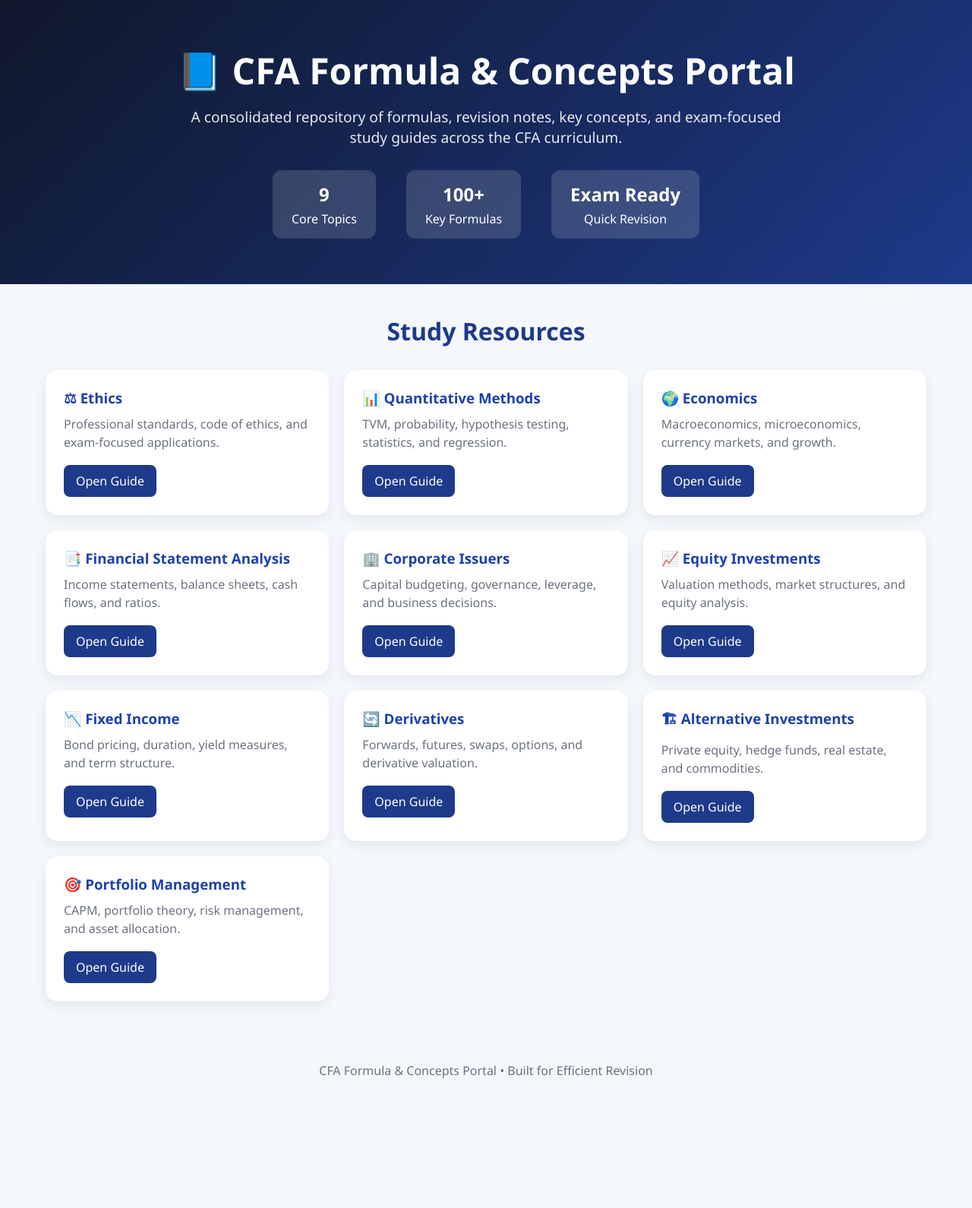
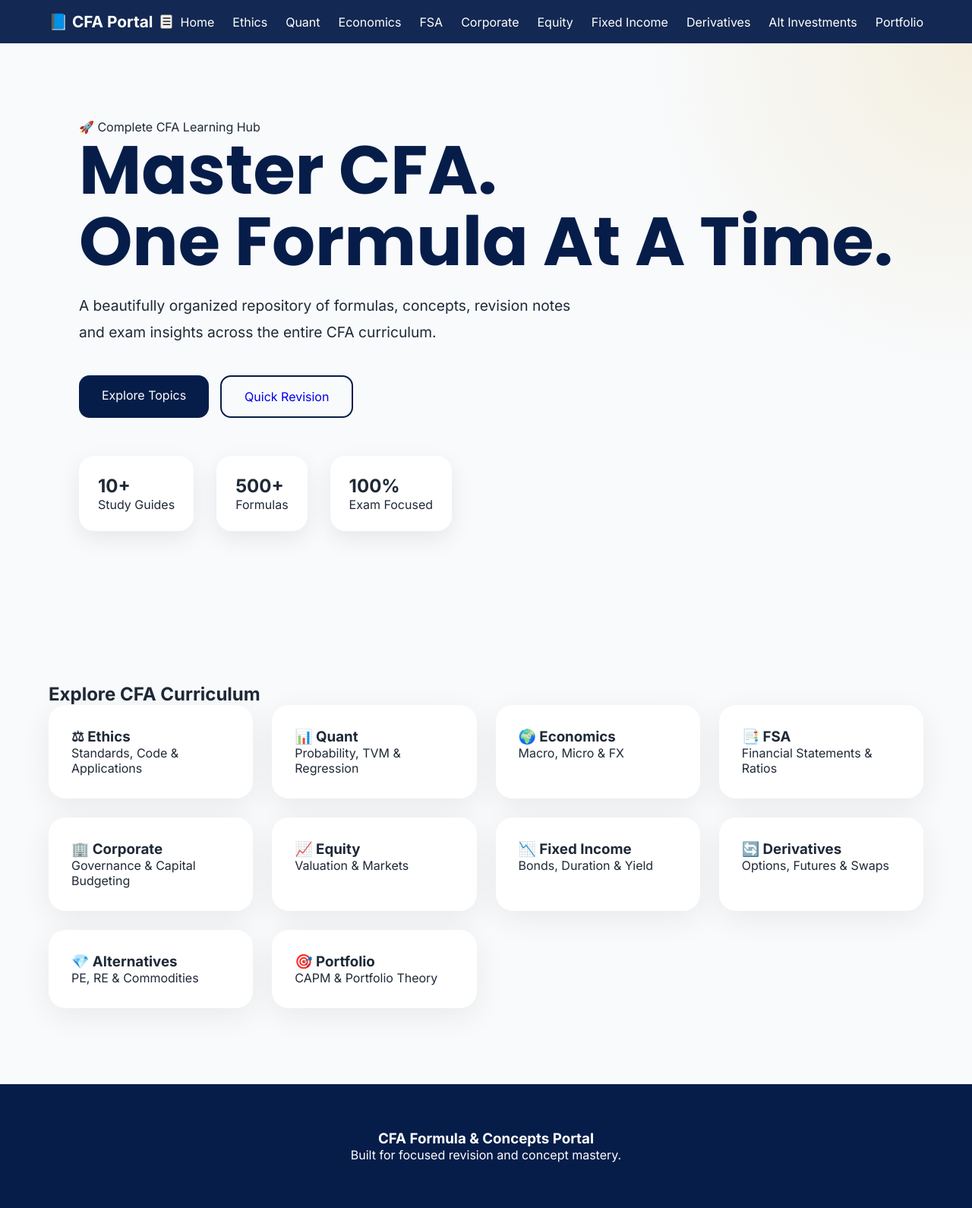
Before and after one commit to Manishkant2000/CFA-L1, a plain HTML site: page index.html in a window 1280 px wide. Shown: the whole page at 76% size. Before the commit the page ends 1460 px from the top, so only its background shows below. Drawn offline with Linux system fonts and the light colour scheme.

Commit message:
Refactor index.html for improved layout and content
Updated the structure and content of the CFA Formula & Concepts Portal, including navigation links and hero section.

```diff
--- a/index.html
+++ b/index.html
@@ -1,228 +1,175 @@
 <!DOCTYPE html>
 <html lang="en">
+
 <head>
+
 <meta charset="UTF-8">
 <meta name="viewport" content="width=device-width, initial-scale=1.0">
 
 <title>CFA Formula & Concepts Portal</title>
 
-<style>
+<link rel="preconnect" href="https://fonts.googleapis.com">
+<link href="https://fonts.googleapis.com/css2?family=Inter:wght@300;400;500;600;700&family=Poppins:wght@500;600;700;800&display=swap" rel="stylesheet">
 
-*{
-    margin:0;
-    padding:0;
-    box-sizing:border-box;
-}
+<link rel="stylesheet" href="assets/styles.css">
 
-body{
-    font-family: "Segoe UI", Arial, sans-serif;
-    background:#f4f7fb;
-    color:#1f2937;
-}
-
-.hero{
-    background:linear-gradient(135deg,#0f172a,#1e3a8a);
-    color:white;
-    text-align:center;
-    padding:60px 20px;
-}
-
-.hero h1{
-    font-size:3rem;
-    margin-bottom:15px;
-}
-
-.hero p{
-    font-size:1.2rem;
-    max-width:800px;
-    margin:auto;
-    opacity:0.9;
-}
-
-.container{
-    max-width:1200px;
-    margin:auto;
-    padding:40px 20px;
-}
-
-.section-title{
-    text-align:center;
-    margin-bottom:30px;
-    color:#1e3a8a;
-    font-size:2rem;
-}
-
-.grid{
-    display:grid;
-    grid-template-columns:repeat(auto-fit,minmax(280px,1fr));
-    gap:20px;
-}
-
-.card{
-    background:white;
-    border-radius:16px;
-    padding:24px;
-    box-shadow:0 5px 15px rgba(0,0,0,0.08);
-    transition:0.3s;
-}
-
-.card:hover{
-    transform:translateY(-6px);
-}
-
-.card h3{
-    color:#1e40af;
-    margin-bottom:10px;
-}
-
-.card p{
-    color:#6b7280;
-    margin-bottom:18px;
-    line-height:1.5;
-}
-
-.card a{
-    text-decoration:none;
-    background:#1e3a8a;
-    color:white;
-    padding:10px 16px;
-    border-radius:8px;
-    display:inline-block;
-}
-
-.card a:hover{
-    background:#172554;
-}
-
-.footer{
-    text-align:center;
-    padding:40px;
-    color:#6b7280;
-}
-
-.stats{
-    display:flex;
-    justify-content:center;
-    gap:40px;
-    margin-top:30px;
-    flex-wrap:wrap;
-}
-
-.stat-box{
-    background:rgba(255,255,255,0.15);
-    padding:15px 25px;
-    border-radius:12px;
-}
-
-.stat-box h2{
-    margin-bottom:5px;
-}
-
-</style>
 </head>
 
 <body>
 
-<section class="hero">
-    <h1>📘 CFA Formula & Concepts Portal</h1>
+<nav class="navbar">
 
-    <p>
-        A consolidated repository of formulas, revision notes,
-        key concepts, and exam-focused study guides across the CFA curriculum.
-    </p>
-
-    <div class="stats">
-        <div class="stat-box">
-            <h2>9</h2>
-            <div>Core Topics</div>
-        </div>
-
-        <div class="stat-box">
-            <h2>100+</h2>
-            <div>Key Formulas</div>
-        </div>
-
-        <div class="stat-box">
-            <h2>Exam Ready</h2>
-            <div>Quick Revision</div>
-        </div>
-    </div>
-</section>
-
-
-<div class="container">
-
-<h2 class="section-title">Study Resources</h2>
-
-<div class="grid">
-
-<div class="card">
-<h3>⚖ Ethics</h3>
-<p>Professional standards, code of ethics, and exam-focused applications.</p>
-<a href="CFA_Ethics_Study_Guide.html">Open Guide</a>
+<div class="logo">
+📘 CFA Portal
 </div>
 
-<div class="card">
-<h3>📊 Quantitative Methods</h3>
-<p>TVM, probability, hypothesis testing, statistics, and regression.</p>
-<a href="cfa_quant.html">Open Guide</a>
+<button class="hamburger" id="hamburger">
+☰
+</button>
+
+<ul class="nav-links" id="navLinks">
+
+<li><a href="#">Home</a></li>
+<li><a href="CFA_Ethics_Study_Guide.html">Ethics</a></li>
+<li><a href="cfa_quant.html">Quant</a></li>
+<li><a href="CFA_Eco_Notes.html">Economics</a></li>
+<li><a href="CFA_FSA_Notes.html">FSA</a></li>
+<li><a href="CFA_Corporate_Issuers_StudyGuide.html">Corporate</a></li>
+<li><a href="Equity_cfa_portal.html">Equity</a></li>
+<li><a href="CFA_Fixed_Income_Notes.html">Fixed Income</a></li>
+<li><a href="CFA_Derivatives_Study_Guide.html">Derivatives</a></li>
+<li><a href="alt_investments_study_guide.html">Alt Investments</a></li>
+<li><a href="portfolio_management_study_guide.html">Portfolio</a></li>
+
+</ul>
+
+</nav>
+
+<section class="hero">
+
+<div class="hero-content">
+
+<div class="badge">
+🚀 Complete CFA Learning Hub
 </div>
 
-<div class="card">
-<h3>🌍 Economics</h3>
-<p>Macroeconomics, microeconomics, currency markets, and growth.</p>
-<a href="CFA_Eco_Notes.html">Open Guide</a>
+<h1>
+Master CFA.<br>
+One Formula At A Time.
+</h1>
+
+<p>
+A beautifully organized repository of formulas,
+concepts, revision notes and exam insights across
+the entire CFA curriculum.
+</p>
+
+<div class="hero-buttons">
+
+<a href="#topics" class="primary-btn">
+Explore Topics
+</a>
+
+<a href="#topics" class="secondary-btn">
+Quick Revision
+</a>
+
 </div>
 
-<div class="card">
-<h3>📑 Financial Statement Analysis</h3>
-<p>Income statements, balance sheets, cash flows, and ratios.</p>
-<a href="CFA_FSA_Notes.html">Open Guide</a>
+<div class="stats">
+
+<div class="stat">
+<h2>10+</h2>
+<span>Study Guides</span>
 </div>
 
-<div class="card">
-<h3>🏢 Corporate Issuers</h3>
-<p>Capital budgeting, governance, leverage, and business decisions.</p>
-<a href="CFA_Corporate_Issuers_StudyGuide.html">Open Guide</a>
+<div class="stat">
+<h2>500+</h2>
+<span>Formulas</span>
 </div>
 
-<div class="card">
-<h3>📈 Equity Investments</h3>
-<p>Valuation methods, market structures, and equity analysis.</p>
-<a href="Equity_cfa_portal.html">Open Guide</a>
-</div>
-
-<div class="card">
-<h3>📉 Fixed Income</h3>
-<p>Bond pricing, duration, yield measures, and term structure.</p>
-<a href="CFA_Fixed_Income_Notes.html">Open Guide</a>
-</div>
-
-<div class="card">
-<h3>🔄 Derivatives</h3>
-<p>Forwards, futures, swaps, options, and derivative valuation.</p>
-<a href="CFA_Derivatives_Study_Guide.html">Open Guide</a>
-</div>
-
-<div class="card">
-<h3>🏗 Alternative Investments</h3>
-<p>Private equity, hedge funds, real estate, and commodities.</p>
-<a href="alt_investments_study_guide.html">Open Guide</a>
-</div>
-
-<div class="card">
-<h3>🎯 Portfolio Management</h3>
-<p>CAPM, portfolio theory, risk management, and asset allocation.</p>
-<a href="portfolio_management_study_guide.html">Open Guide</a>
+<div class="stat">
+<h2>100%</h2>
+<span>Exam Focused</span>
 </div>
 
 </div>
 
 </div>
 
-<div class="footer">
-    CFA Formula & Concepts Portal • Built for Efficient Revision
+</section>
+
+<section id="topics" class="topics">
+
+<h2>Explore CFA Curriculum</h2>
+
+<div class="topic-grid">
+
+<a href="CFA_Ethics_Study_Guide.html" class="card">
+<h3>⚖ Ethics</h3>
+<p>Standards, Code & Applications</p>
+</a>
+
+<a href="cfa_quant.html" class="card">
+<h3>📊 Quant</h3>
+<p>Probability, TVM & Regression</p>
+</a>
+
+<a href="CFA_Eco_Notes.html" class="card">
+<h3>🌍 Economics</h3>
+<p>Macro, Micro & FX</p>
+</a>
+
+<a href="CFA_FSA_Notes.html" class="card">
+<h3>📑 FSA</h3>
+<p>Financial Statements & Ratios</p>
+</a>
+
+<a href="CFA_Corporate_Issuers_StudyGuide.html" class="card">
+<h3>🏢 Corporate</h3>
+<p>Governance & Capital Budgeting</p>
+</a>
+
+<a href="Equity_cfa_portal.html" class="card">
+<h3>📈 Equity</h3>
+<p>Valuation & Markets</p>
+</a>
+
+<a href="CFA_Fixed_Income_Notes.html" class="card">
+<h3>📉 Fixed Income</h3>
+<p>Bonds, Duration & Yield</p>
+</a>
+
+<a href="CFA_Derivatives_Study_Guide.html" class="card">
+<h3>🔄 Derivatives</h3>
+<p>Options, Futures & Swaps</p>
+</a>
+
+<a href="alt_investments_study_guide.html" class="card">
+<h3>💎 Alternatives</h3>
+<p>PE, RE & Commodities</p>
+</a>
+
+<a href="portfolio_management_study_guide.html" class="card">
+<h3>🎯 Portfolio</h3>
+<p>CAPM & Portfolio Theory</p>
+</a>
+
 </div>
+
+</section>
+
+<footer>
+
+<h3>CFA Formula & Concepts Portal</h3>
+
+<p>
+Built for focused revision and concept mastery.
+</p>
+
+</footer>
+
+<script src="assets/script.js"></script>
 
 </body>
 </html>
```
